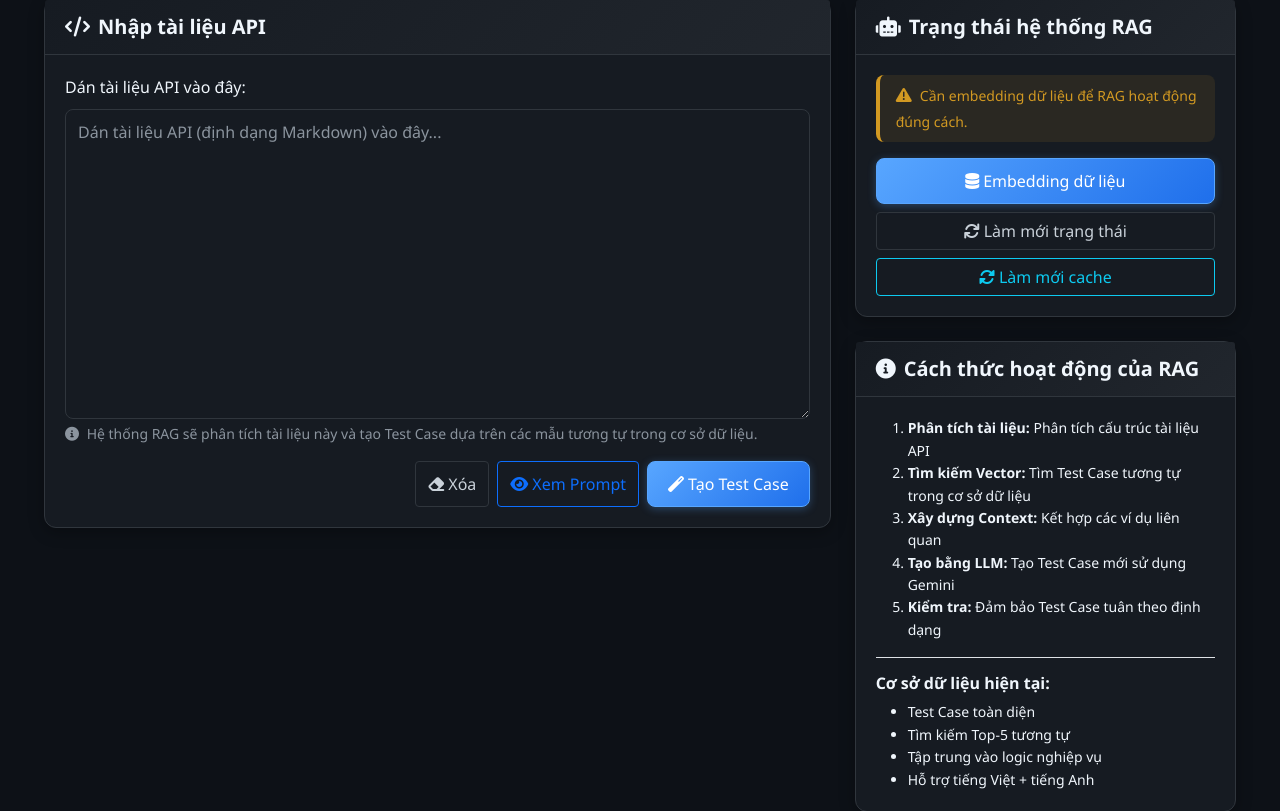
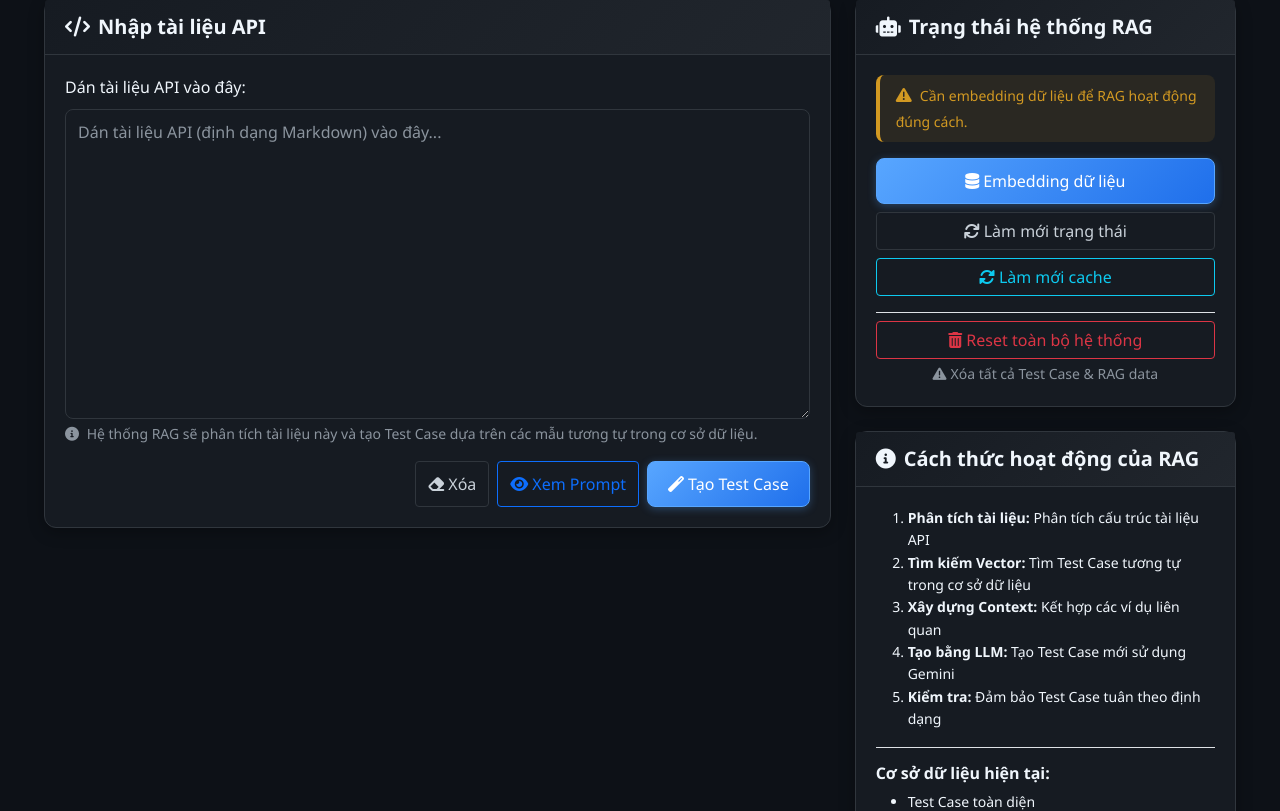
Before and after one commit to hieuleminh03/rag-test, a Flask app: template templates/rag_demo.html in a window 1280 px wide. Shown: the part 205-1016 px from the top of the page. Run offline with Flask 3, Linux system fonts and the light colour scheme; the template is opened without the code that fills it, so the values that code supplies are empty; some libraries are stand-ins or nearby versions.

Commit message:
feat: add reset all

```diff
--- a/app.py
+++ b/app.py
@@ -374,6 +374,143 @@ def rag_status():
     except Exception as e:
         logger.error(f"Error getting RAG status: {e}")
         return jsonify({'success': False, 'error': str(e)}), 500
+
+@app.route('/reset-system', methods=['POST'])
+def reset_system():
+    """Reset entire system: clear all test cases and RAG data"""
+    try:
+        data = request.get_json()
+
+        # Safety check - require confirmation
+        if not data or not data.get('confirm'):
+            return jsonify({
+                'success': False,
+                'error': 'Confirmation required for system reset'
+            }), 400
+
+        logger.warning("🔴 SYSTEM RESET INITIATED - This will delete all data!")
+
+        reset_results = []
+        errors = []
+
+        # 1. Clear all test cases from database
+        try:
+            test_cases = test_case_service.get_all_test_cases()
+            initial_count = len(test_cases)
+
+            for test_case in test_cases:
+                try:
+                    test_case_service.delete_test_case(test_case.id)
+                except Exception as e:
+                    errors.append(f"Failed to delete test case {test_case.id}: {str(e)}")
+
+            reset_results.append(f"✅ Đã xóa {initial_count} Test Case từ database")
+            logger.info(f"Deleted {initial_count} test cases from database")
+
+        except Exception as e:
+            error_msg = f"Error clearing test cases: {str(e)}"
+            errors.append(error_msg)
+            logger.error(error_msg)
+
+        # 2. Reset RAG system
+        try:
+            # Close existing RAG connections
+            if rag_service.client:
+                rag_service.client.close()
+                reset_results.append("✅ Đã đóng kết nối RAG client")
+
+            # Reset RAG service state
+            rag_service.client = None
+            rag_service.vectorstore = None
+            rag_service.retriever = None
+            rag_service.llm = None
+            rag_service.app = None
+            rag_service.is_initialized = False
+            rag_service.is_embedded = False
+
+            reset_results.append("✅ Đã reset trạng thái RAG service")
+            logger.info("RAG service state reset")
+
+        except Exception as e:
+            error_msg = f"Error resetting RAG system: {str(e)}"
+            errors.append(error_msg)
+            logger.error(error_msg)
+
+        # 3. Clear any cached data
+        try:
+            # Clear any file-based caches or temporary data
+            import tempfile
+            import shutil
+
+            # Clear any temporary files related to the system
+            temp_dir = tempfile.gettempdir()
+            weaviate_dirs = [d for d in os.listdir(temp_dir) if 'weaviate' in d.lower()]
+
+            for weaviate_dir in weaviate_dirs:
+                try:
+                    full_path = os.path.join(temp_dir, weaviate_dir)
+                    if os.path.isdir(full_path):
+                        shutil.rmtree(full_path)
+                        reset_results.append(f"✅ Đã xóa thư mục cache: {weaviate_dir}")
+                except Exception as e:
+                    errors.append(f"Failed to remove cache dir {weaviate_dir}: {str(e)}")
+
+            logger.info("Cleared system caches")
+
+        except Exception as e:
+            error_msg = f"Error clearing caches: {str(e)}"
+            errors.append(error_msg)
+            logger.error(error_msg)
+
+        # 4. Reset test data file if it exists
+        try:
+            test_data_file = Config.TEST_DATA_FILE
+            if os.path.exists(test_data_file):
+                # Create empty test data file
+                with open(test_data_file, 'w', encoding='utf-8') as f:
+                    f.write('[]')
+                reset_results.append("✅ Đã reset file test_data.json")
+                logger.info("Reset test_data.json file")
+
+        except Exception as e:
+            error_msg = f"Error resetting test data file: {str(e)}"
+            errors.append(error_msg)
+            logger.error(error_msg)
+
+        # Prepare response
+        success_count = len(reset_results)
+        error_count = len(errors)
+
+        message = f"Reset hoàn tất!\n\n"
+        message += f"✅ Thành công: {success_count} thao tác\n"
+        if error_count > 0:
+            message += f"❌ Lỗi: {error_count} thao tác\n\n"
+
+        message += "Chi tiết:\n" + "\n".join(reset_results)
+
+        if errors:
+            message += "\n\nLỗi:\n" + "\n".join(errors)
+
+        logger.warning(f"🔴 SYSTEM RESET COMPLETED - Success: {success_count}, Errors: {error_count}")
+
+        return jsonify({
+            'success': True,
+            'message': message,
+            'reset_results': reset_results,
+            'errors': errors,
+            'stats': {
+                'success_count': success_count,
+                'error_count': error_count,
+                'timestamp': data.get('timestamp', '')
+            }
+        })
+
+    except Exception as e:
+        logger.error(f"Critical error during system reset: {e}")
+        return jsonify({
+            'success': False,
+            'error': f'Critical error during reset: {str(e)}'
+        }), 500
 
 
 @app.route('/coverage-analysis')
--- a/templates/rag_demo.html
+++ b/templates/rag_demo.html
@@ -132,6 +132,14 @@
                         <button type="button" class="btn btn-outline-info" onclick="refreshAllCaches()">
                             <i class="fas fa-sync-alt me-1"></i>Làm mới cache
                         </button>
+                        <div class="border-top pt-2 mt-2">
+                            <button type="button" class="btn btn-outline-danger w-100" onclick="resetSystem()">
+                                <i class="fas fa-trash-alt me-1"></i>Reset toàn bộ hệ thống
+                            </button>
+                            <small class="text-muted d-block mt-1 text-center">
+                                <i class="fas fa-exclamation-triangle me-1"></i>Xóa tất cả Test Case & RAG data
+                            </small>
+                        </div>
                     </div>
                 </div>
 
@@ -1001,5 +1009,77 @@ function refreshAllCaches() {
     })
     .catch(error => console.error('Cache refresh failed:', error));
 }
+
+// Reset system functionality
+function resetSystem() {
+    if (!confirm('⚠️ CẢNH BÁO: Bạn có chắc chắn muốn reset toàn bộ hệ thống?\n\nViệc này sẽ:\n• Xóa tất cả Test Case trong database\n• Xóa tất cả dữ liệu RAG đã embedding\n• Reset vector store về trạng thái ban đầu\n\nHành động này KHÔNG THỂ HOÀN TÁC!')) {
+        return;
+    }
+
+    // Double confirmation for safety
+    if (!confirm('🔴 XÁC NHẬN LẦN CUỐI:\n\nBạn thực sự muốn XÓA TẤT CẢ dữ liệu?\nGõ "XÁC NHẬN" để tiếp tục.')) {
+        return;
+    }
+
+    const userConfirmation = prompt('Để xác nhận, vui lòng gõ chính xác: XÁC NHẬN');
+    if (userConfirmation !== 'XÁC NHẬN') {
+        alert('Đã hủy thao tác reset.');
+        return;
+    }
+
+    // Show loading state
+    const resetBtn = event.target.closest('button');
+    const originalText = resetBtn.innerHTML;
+    resetBtn.disabled = true;
+    resetBtn.innerHTML = '<i class="fas fa-spinner fa-spin me-1"></i>Đang reset...';
+
+    // Call reset API
+    fetch('/reset-system', {
+        method: 'POST',
+        headers: {
+            'Content-Type': 'application/json',
+        },
+        body: JSON.stringify({
+            confirm: true,
+            timestamp: new Date().toISOString()
+        })
+    })
+    .then(response => response.json())
+    .then(data => {
+        resetBtn.disabled = false;
+        resetBtn.innerHTML = originalText;
+
+        if (data.success) {
+            alert('✅ Reset thành công!\n\n' + data.message);
+
+            // Clear UI elements
+            clearInput();
+            document.getElementById('resultsCard').style.display = 'none';
+            document.getElementById('loadingCard').style.display = 'none';
+
+            // Reset prompt to default
+            currentPrompt = DEFAULT_PROMPT;
+            updatePromptIndicator();
+
+            // Refresh status
+            refreshStatus();
+
+            // Optionally reload page for complete reset
+            setTimeout(() => {
+                if (confirm('Tải lại trang để hoàn tất reset?')) {
+                    location.reload();
+                }
+            }, 2000);
+        } else {
+            alert('❌ Lỗi khi reset hệ thống:\n' + data.error);
+        }
+    })
+    .catch(error => {
+        resetBtn.disabled = false;
+        resetBtn.innerHTML = originalText;
+        alert('❌ Lỗi kết nối khi reset hệ thống:\n' + error);
+        console.error('Reset system error:', error);
+    });
+}
 </script>
 {% endblock %}
```
